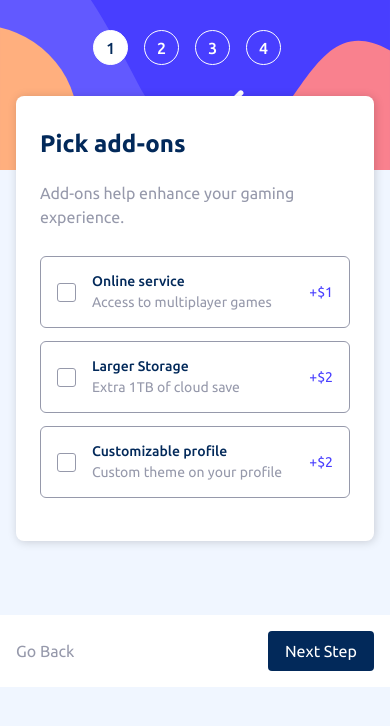
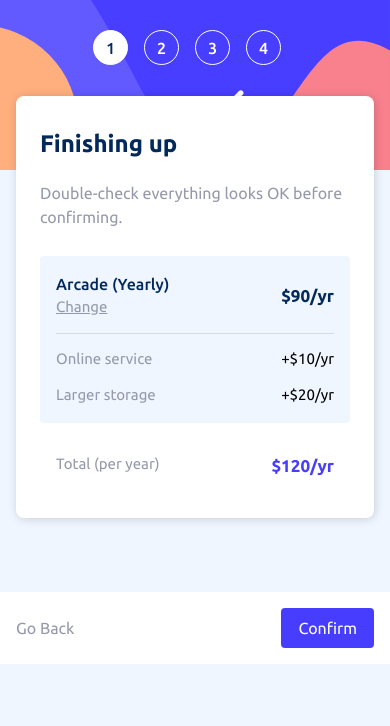
Before and after one commit to florianstancioiu/multi-step-form-main, a React (Create React App) app: page / in a window 390 px wide. Shown: the top 726 px of the page. Built offline with nearby package versions, Linux system fonts and the light colour scheme.

Commit message:
Worked on the 4th step for mobile

```diff
--- a/src/components/Navigation/FooterNavigation.js
+++ b/src/components/Navigation/FooterNavigation.js
@@ -1,5 +1,6 @@
 import MainButton from '../UI/MainButton';
 import AltButton from '../UI/AltButton';
+import ConfirmButton from '../UI/ConfirmButton';
 
 import classes from './FooterNavigation.module.css';
 
@@ -11,7 +12,8 @@ const FooterNavigation = ({ currentStep }) => {
   return (
     <div className={wrapperClasses}>
       {currentStep !== 1 && <AltButton title='Go Back' />}
-      <MainButton title='Next Step' />
+      {currentStep !== 4 && <MainButton title='Next Step' />}
+      {currentStep === 4 && <ConfirmButton title='Confirm' />}
     </div>
   );
 };
--- /dev/null
+++ b/src/components/Screens/FinishingUp/Box.js
@@ -0,0 +1,33 @@
+import classes from './Box.module.css';
+
+const Box = () => {
+  return (
+    <div className={classes.wrapper}>
+      <div className={classes['plan-wrapper']}>
+        <div className={classes.plan}>
+          <div className={classes['plan-title-wrapper']}>
+            <div className={classes['plan-title']}>Arcade (Yearly)</div>
+            <div className={classes['plan-change']}>Change</div>
+          </div>
+          <div className={classes['plan-price']}>$90/yr</div>
+        </div>
+        <div className={classes.addons}>
+          <div className={classes.addon}>
+            <p className={classes['addon-title']}>Online service</p>
+            <p className={classes['addon-price']}>+$10/yr</p>
+          </div>
+          <div className={classes.addon}>
+            <p className={classes['addon-title']}>Larger storage</p>
+            <p className={classes['addon-price']}>+$20/yr</p>
+          </div>
+        </div>
+      </div>
+      <div className={classes.total}>
+        <p className={classes['total-title']}>Total (per year)</p>
+        <p className={classes['total-price']}>$120/yr</p>
+      </div>
+    </div>
+  );
+};
+
+export default Box;
--- /dev/null
+++ b/src/components/Screens/FinishingUp/Box.module.css
@@ -0,0 +1,69 @@
+.plan-wrapper {
+  background-color: var(--magnolia);
+  border-radius: 0.4rem;
+  padding: 1.6rem;
+}
+
+.plan {
+  display: flex;
+  justify-content: space-between;
+  align-items: center;
+  padding-bottom: 1.4rem;
+  border-bottom: 1px solid var(--light-gray);
+  margin-bottom: 1.4rem;
+}
+
+.plan-title {
+  color: var(--marine-blue);
+  font-weight: 500;
+}
+
+.plan-change {
+  color: var(--cool-gray);
+  text-decoration: underline;
+  font-size: 1.5rem;
+  cursor: pointer;
+}
+
+.plan-price {
+  color: var(--marine-blue);
+  font-weight: 700;
+  font-size: 1.7rem;
+}
+
+.addon {
+  display: flex;
+  justify-content: space-between;
+  margin-bottom: 1.4rem;
+}
+
+.addon:last-child {
+  margin-bottom: 0;
+}
+
+.addon-title {
+  color: var(--cool-gray);
+  font-size: 1.5rem;
+}
+
+.addon-price {
+  font-weight: 400;
+  font-size: 1.5rem;
+}
+
+.total {
+  padding: 3rem 1.6rem 1rem;
+  display: flex;
+  justify-content: space-between;
+}
+
+.total-title {
+  color: var(--cool-gray);
+  font-size: 1.5rem;
+}
+
+.total-price {
+  color: var(--purplish-blue);
+  font-size: 1.7rem;
+  font-weight: 700;
+}
--- /dev/null
+++ b/src/components/Screens/FinishingUp/FinishingUp.js
@@ -0,0 +1,19 @@
+import Card from '../../UI/Card';
+import FooterNavigation from '../../Navigation/FooterNavigation';
+import Box from './Box';
+
+const FinishingUp = () => {
+  return (
+    <>
+      <Card
+        title='Finishing up'
+        description='Double-check everything looks OK before confirming.'
+      >
+        <Box />
+      </Card>
+      <FooterNavigation currentStep={4} />
+    </>
+  );
+};
+
+export default FinishingUp;
--- a/src/components/Screens/Screens.js
+++ b/src/components/Screens/Screens.js
@@ -1,6 +1,7 @@
 import PersonalInfo from './PersonalInfo';
 import SelectYourPlan from './SelectYourPlan';
 import PickAddons from './PickAddons';
+import FinishingUp from './FinishingUp/FinishingUp';
 
 import classes from './Screens.module.css';
 
@@ -10,8 +11,9 @@ const Screens = () => {
       {/*
       <PersonalInfo />
       <SelectYourPlan />
+      <PickAddons />
        */}
-      <PickAddons />
+      <FinishingUp />
     </div>
   );
 };
--- /dev/null
+++ b/src/components/UI/ConfirmButton.js
@@ -0,0 +1,11 @@
+import classes from './ConfirmButton.module.css';
+
+const ConfirmButton = ({ title }) => {
+  return (
+    <button type='button' className={classes.btn}>
+      {title}
+    </button>
+  );
+};
+
+export default ConfirmButton;
--- /dev/null
+++ b/src/components/UI/ConfirmButton.module.css
@@ -0,0 +1,9 @@
+.btn {
+  color: var(--white);
+  background-color: var(--purplish-blue);
+  height: 4rem;
+  padding: 0 1.7rem;
+  border-radius: 0.4rem;
+  border: none;
+  cursor: pointer;
+}
```
